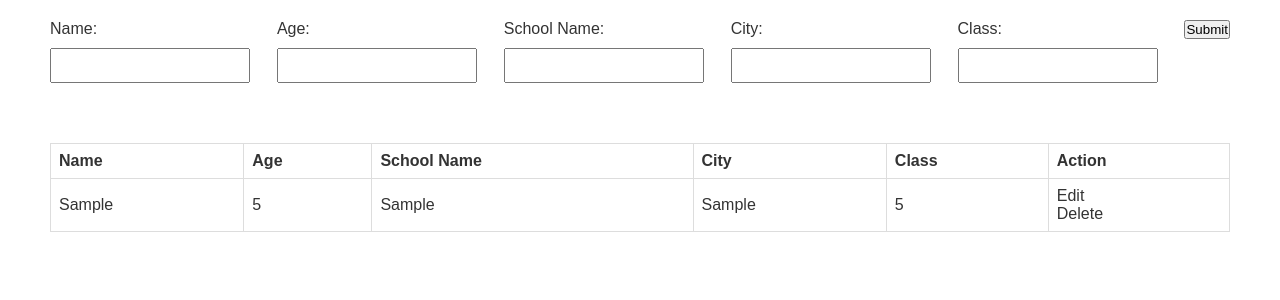
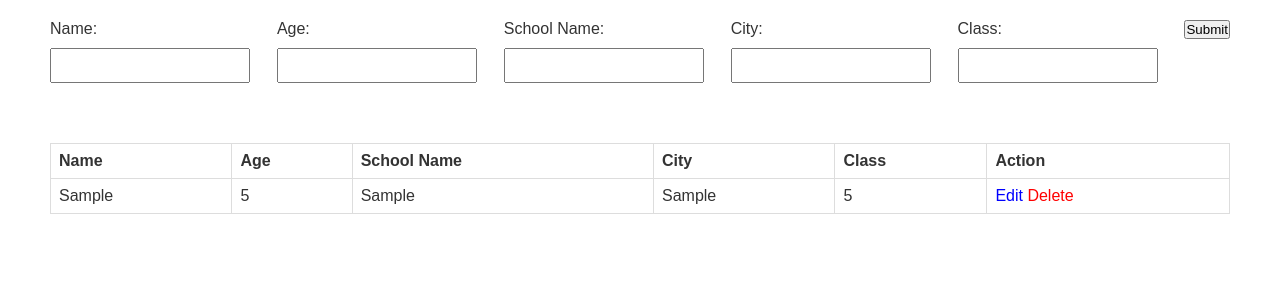
Before and after one commit to yash-sain/React-FormData-Localstorage, a React (Create React App) app: page / in a window 1280 px wide. Both pictures are taken after typing "Sample", "5", "Sample", "Sample", "5" into the empty fields and a click on the button "Submit". Shown: the top 300 px of the page. Built offline with nearby package versions, Linux system fonts and the light colour scheme.

Commit message:
update form data

```diff
--- a/src/SelfLearning/RendreingListing/RendreingItemListing/RendreingItemListing.jsx
+++ b/src/SelfLearning/RendreingListing/RendreingItemListing/RendreingItemListing.jsx
@@ -35,18 +35,18 @@ const RendreingItemListing = ({
                   <td>{curItem?.city}</td>
                   <td>{curItem?.class}</td>
                   <td>
-                    <p
-                      style={{ cursor: "pointer" }}
+                    <span
+                      style={{ cursor: "pointer", color: "blue" }}
                       onClick={() => handleTableEditData(curItem?.id)}
                     >
                       Edit{" "}
-                    </p>
-                    <p
-                      style={{ cursor: "pointer" }}
+                    </span>
+                    <span
+                      style={{ cursor: "pointer", color: "red" }}
                       onClick={() => handleDelete(curItem?.id)}
                     >
                       Delete
-                    </p>
+                    </span>
                   </td>
                 </tr>
               );
--- a/src/SelfLearning/RendreingListing/RendreingListing.jsx
+++ b/src/SelfLearning/RendreingListing/RendreingListing.jsx
@@ -9,12 +9,11 @@ const RendreingListing = () => {
     const storedValue = JSON.parse(localStorage.getItem("tableData"));
     return storedValue?.length > 0 ? storedValue : [];
   });
-
   const [editFormData, setEditFormData] = useState({});
   const [editSelectedId, setEditSelectedId] = useState(null);
 
   const handleFormData = (value) => {
-    setData((x) => [...x, value]);
+    setData((curItem) => [...curItem, value]);
   };
 
   const handleEdit = (id) => {
```
